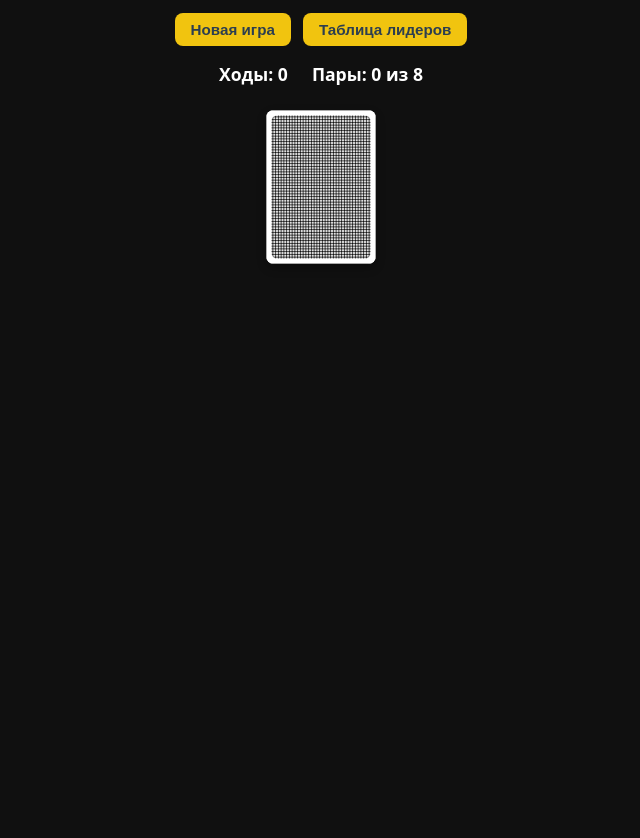
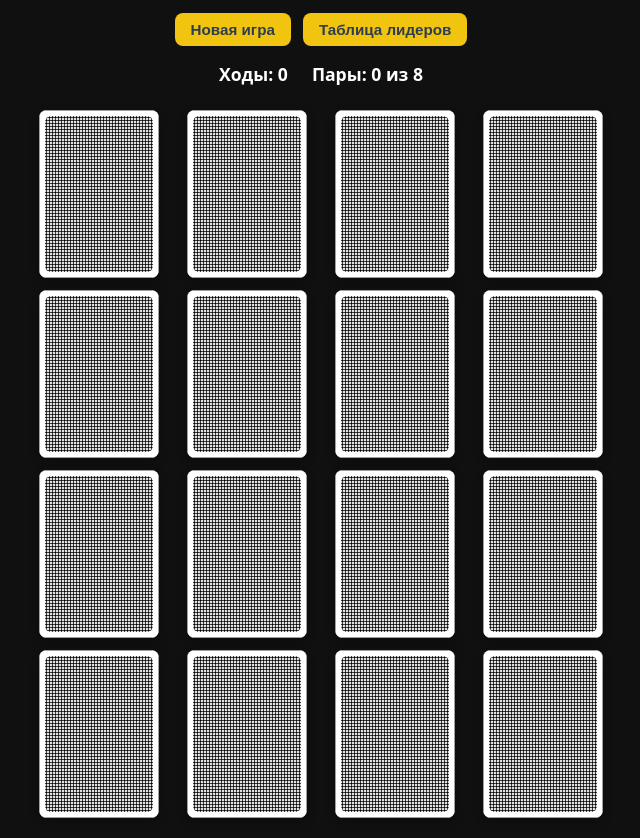
Before and after one commit to Val-d-emar/memory-game, a website built with Vite: page index.html in a window 1280 px wide. Shown: the part 66-904 px from the top of the page, without its empty margins (319-959 px from the left). Before the commit the page ends 800 px from the top, so only its background shows below. Built offline with nearby package versions, Linux system fonts and the light colour scheme.

Commit message:
feat: implement game board

```diff
--- /dev/null
+++ b/src/components/board.js
@@ -0,0 +1,33 @@
+import { createCard } from './card.js';
+
+export function createBoard() {
+  const main = document.createElement('main');
+  main.classList.add('main');
+
+  const board = document.createElement('section');
+  board.classList.add('board');
+  board.setAttribute('aria-label', 'Игровое поле');
+
+  main.append(board);
+
+  const cardInstances = new Map();
+
+  return {
+    element: main,
+
+    renderCards(cardsData, onCardClick) {
+      board.replaceChildren();
+      cardInstances.clear();
+
+      cardsData.forEach((cardData) => {
+        const cardComponent = createCard(cardData, onCardClick);
+        cardInstances.set(cardData.id, cardComponent);
+        board.append(cardComponent.element);
+      });
+    },
+
+    getCard(id) {
+      return cardInstances.get(id);
+    },
+  };
+}
--- a/src/index.js
+++ b/src/index.js
@@ -1,7 +1,7 @@
 import './styles/main.scss';
 import { gameState, resetGameState } from './state.js';
 import { createHeader } from './components/header.js';
-import { createCard } from './components/card.js';
+import { createBoard } from './components/board.js';
 
 resetGameState();
 
@@ -14,8 +14,6 @@ const header = createHeader({
   },
 });
 
-document.body.append(header.element);
-
 console.log('Число карт:', gameState.cards.length);
 console.log('Ходы:', gameState.moves);
 console.log('Пары:', gameState.matchedPairs);
@@ -24,8 +22,14 @@ console.log(
   gameState.cards.map((c) => c.name)
 );
 
-const testCard = createCard(gameState.cards[0], (data) => {
-  console.log('CLK:', data.name);
-  testCard.flip();
+const board = createBoard();
+
+board.renderCards(gameState.cards, (cardData) => {
+  console.log(`Кликнули по карте [id=${cardData.id}]: ${cardData.name}`);
+  const cardComponent = board.getCard(cardData.id);
+  if (cardComponent) {
+    cardComponent.flip();
+  }
 });
-document.body.append(testCard.element);
+
+document.body.append(header.element, board.element);
--- a/src/styles/main.scss
+++ b/src/styles/main.scss
@@ -77,8 +77,10 @@ body {
 }
 
 .card {
-  width: 110px;
-  height: 154px;
+  width: 100%;
+  max-width: 120px;
+  aspect-ratio: 1 / 1.4;
+  margin: 0 auto;
   perspective: 1000px;
   cursor: pointer;
   user-select: none;
@@ -106,7 +108,6 @@ body {
     height: 100%;
     border-radius: 8px;
     overflow: hidden;
-    backface-visibility: hidden;
     backface-visibility: hidden;
     display: flex;
     align-items: center;
@@ -139,3 +140,21 @@ body {
     }
   }
 }
+
+.main {
+  width: 100%;
+  max-width: 580px;
+  display: flex;
+  justify-content: center;
+}
+
+.board {
+  display: grid;
+  grid-template-columns: repeat(4, 1fr);
+  gap: 12px;
+  width: 100%;
+
+  @media (width <= 480px) {
+    gap: 8px;
+  }
+}
```
